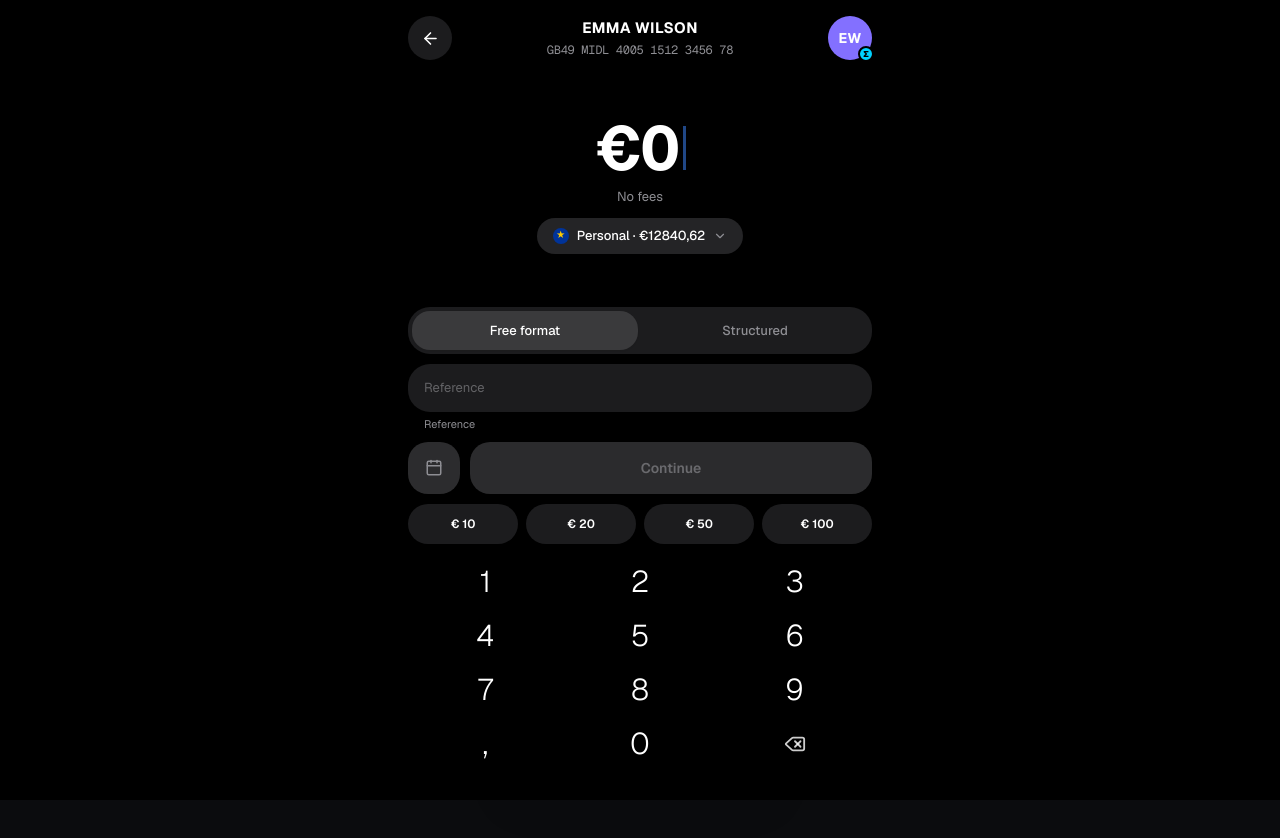
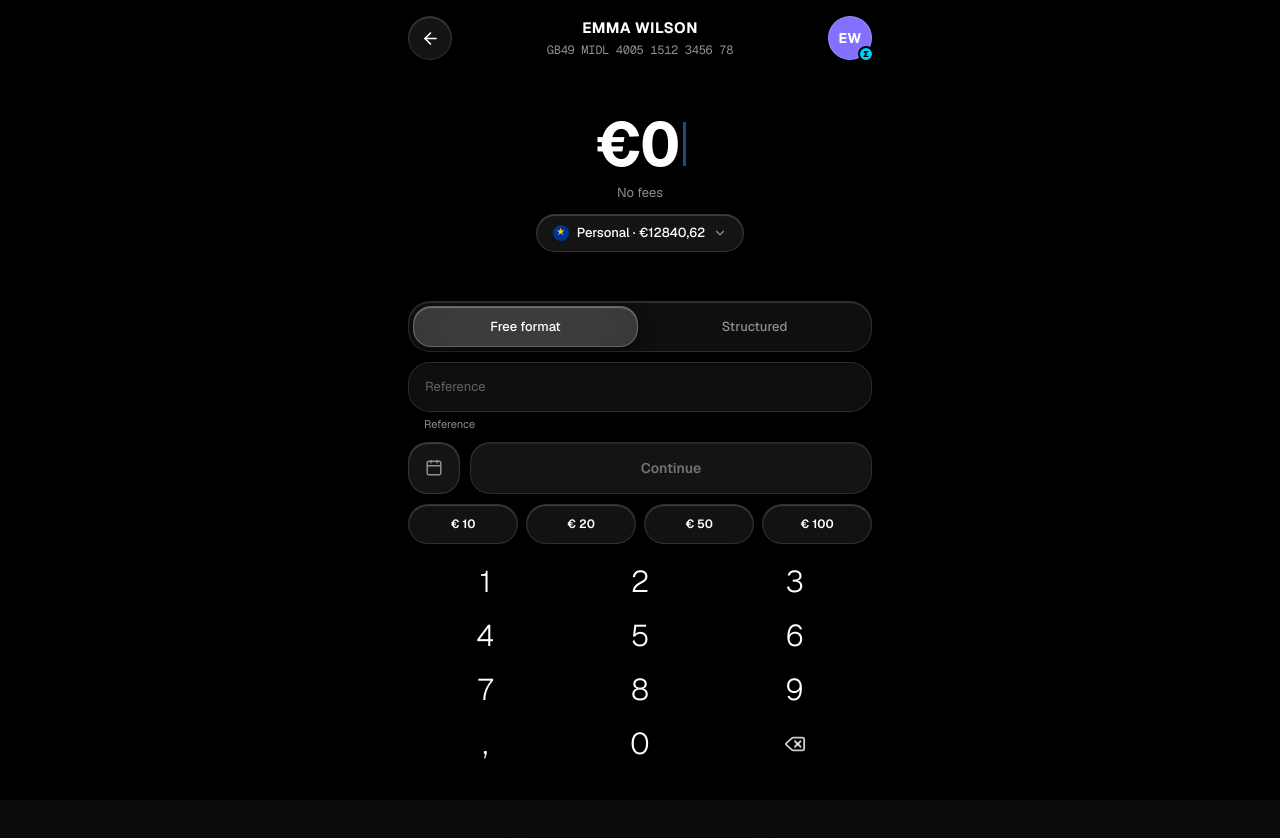
Before and after one commit to balsingh04535-star/aura-banking, a React (Vite) app: page / in a window 1280 px wide. Both pictures are taken after typing "Sample" into the empty fields and a click on the button "Send". Shown: the top 838 px of the page. Built offline with nearby package versions, Linux system fonts and the light colour scheme.

Commit message:
Apply authentic liquid glass styling to payment buttons, toggle capsules, and input fields

```diff
--- a/src/components/payments/SendMoneyModal.tsx
+++ b/src/components/payments/SendMoneyModal.tsx
@@ -208,7 +208,7 @@ export const SendMoneyModal: React.FC = () => {
                     handleClose();
                   }
                 }}
-                className="w-11 h-11 rounded-full bg-[#1c1c1e] text-white flex items-center justify-center active:bg-[#2c2c2e] transition-colors"
+                className="w-11 h-11 rounded-full bg-white/[0.08] backdrop-blur-xl border border-white/[0.12] shadow-[inset_0_1px_1px_rgba(255,255,255,0.18)] text-white flex items-center justify-center hover:bg-white/[0.15] active:scale-95 transition-all"
               >
                 <ArrowLeft size={19} />
               </button>
@@ -237,10 +237,10 @@ export const SendMoneyModal: React.FC = () => {
                 }}
                 className="relative cursor-pointer"
               >
-                <div className="w-11 h-11 rounded-full bg-[#8370ff] text-white font-bold text-sm flex items-center justify-center shadow-sm">
+                <div className="w-11 h-11 rounded-full bg-[#8370ff] text-white font-bold text-sm flex items-center justify-center shadow-lg border border-white/20">
                   {recipientInitials}
                 </div>
-                <div className="absolute -bottom-0.5 -right-0.5 w-4 h-4 rounded-full bg-[#00d2ff] border-2 border-black flex items-center justify-center">
+                <div className="absolute -bottom-0.5 -right-0.5 w-4 h-4 rounded-full bg-[#00d2ff] border-2 border-black flex items-center justify-center shadow-sm">
                   <span className="text-[8px] font-black text-black leading-none">Σ</span>
                 </div>
               </div>
@@ -270,13 +270,13 @@ export const SendMoneyModal: React.FC = () => {
                             value={searchQuery}
                             onChange={(e) => setSearchQuery(e.target.value)}
                             placeholder="Search contact or IBAN..."
-                            className="w-full bg-[#1c1c1e] rounded-2xl pl-10 pr-4 py-3 text-xs text-white placeholder-[#8e8e93] focus:outline-none"
+                            className="w-full bg-white/[0.06] backdrop-blur-xl border border-white/[0.12] rounded-2xl pl-10 pr-4 py-3 text-xs text-white placeholder-[#8e8e93] focus:outline-none focus:border-white/30"
                           />
                         </div>
 
                         <button
                           onClick={() => setIsAddingCustom(true)}
-                          className="w-full p-3.5 rounded-2xl bg-[#1c1c1e] text-xs font-medium text-white hover:bg-[#2c2c2e] transition-colors flex items-center justify-center gap-2"
+                          className="w-full p-3.5 rounded-2xl bg-white/[0.06] backdrop-blur-xl border border-white/[0.12] text-xs font-medium text-white hover:bg-white/[0.12] transition-colors flex items-center justify-center gap-2"
                         >
                           <UserPlus size={15} />
                           <span>Add New Beneficiary</span>
@@ -290,10 +290,10 @@ export const SendMoneyModal: React.FC = () => {
                             <div
                               key={ben.id}
                               onClick={() => handleSelectRecipient(ben)}
-                              className="p-3.5 rounded-2xl bg-[#1c1c1e] hover:bg-[#2c2c2e] flex items-center justify-between cursor-pointer transition-colors"
+                              className="p-3.5 rounded-2xl bg-white/[0.05] backdrop-blur-xl border border-white/[0.08] hover:bg-white/[0.12] hover:border-white/[0.18] flex items-center justify-between cursor-pointer transition-all"
                             >
                               <div className="flex items-center gap-3">
-                                <div className="w-10 h-10 rounded-full bg-[#2c2c2e] flex items-center justify-center font-bold text-xs text-white shrink-0">
+                                <div className="w-10 h-10 rounded-full bg-white/[0.08] border border-white/10 flex items-center justify-center font-bold text-xs text-white shrink-0">
                                   {ben.name
                                     .split(' ')
                                     .map((n) => n[0])
@@ -325,7 +325,7 @@ export const SendMoneyModal: React.FC = () => {
                             value={customName}
                             onChange={(e) => setCustomName(e.target.value)}
                             placeholder="e.g. BALVINDER SINGH"
-                            className="w-full bg-[#1c1c1e] rounded-xl p-3 text-xs text-white focus:outline-none"
+                            className="w-full bg-white/[0.06] backdrop-blur-xl border border-white/[0.12] rounded-xl p-3 text-xs text-white focus:outline-none"
                           />
                         </div>
                         <div>
@@ -337,14 +337,14 @@ export const SendMoneyModal: React.FC = () => {
                             value={customIban}
                             onChange={(e) => setCustomIban(e.target.value)}
                             placeholder="BE37 0000 0000 0000"
-                            className="w-full bg-[#1c1c1e] rounded-xl p-3 text-xs text-white font-mono focus:outline-none"
+                            className="w-full bg-white/[0.06] backdrop-blur-xl border border-white/[0.12] rounded-xl p-3 text-xs text-white font-mono focus:outline-none"
                           />
                         </div>
 
                         <div className="flex gap-2 pt-2">
                           <button
                             onClick={() => setIsAddingCustom(false)}
-                            className="flex-1 py-3 rounded-xl bg-[#1c1c1e] text-xs font-medium text-white"
+                            className="flex-1 py-3 rounded-xl bg-white/[0.06] text-xs font-medium text-white border border-white/10"
                           >
                             Cancel
                           </button>
@@ -360,7 +360,7 @@ export const SendMoneyModal: React.FC = () => {
                   </motion.div>
                 )}
 
-                {/* EXACT AMOUNT SCREEN AS PER SCREENSHOT */}
+                {/* EXACT AMOUNT SCREEN WITH LIQUID GLASS BUTTONS & CONTAINERS */}
                 {step === 'amount' && selectedRecipient && (
                   <motion.div
                     key="step-amount"
@@ -380,17 +380,17 @@ export const SendMoneyModal: React.FC = () => {
                         No fees
                       </p>
 
-                      {/* Source Account Capsule Pill */}
+                      {/* Source Account Liquid Glass Pill */}
                       <div className="relative mt-3">
                         <button
                           onClick={() => {
                             triggerHaptic('light');
                             setIsAccountPickerOpen(!isAccountPickerOpen);
                           }}
-                          className="rounded-full bg-[#242426] hover:bg-[#323236] py-2 px-4 flex items-center gap-2 text-[13px] font-medium text-white transition-colors"
+                          className="rounded-full bg-white/[0.08] backdrop-blur-2xl border border-white/[0.14] shadow-[0_4px_14px_rgba(0,0,0,0.4),inset_0_1px_1px_rgba(255,255,255,0.2)] hover:bg-white/[0.14] py-2 px-4 flex items-center gap-2 text-[13px] font-medium text-white transition-all active:scale-98"
                         >
                           {/* EU Star Circle */}
-                          <div className="w-4 h-4 rounded-full bg-[#003399] flex items-center justify-center text-[9px] text-[#ffcc00] font-bold">
+                          <div className="w-4 h-4 rounded-full bg-[#003399] flex items-center justify-center text-[9px] text-[#ffcc00] font-bold shadow-sm">
                             ★
                           </div>
                           <span>
@@ -406,7 +406,7 @@ export const SendMoneyModal: React.FC = () => {
 
                         {/* Dropdown */}
                         {isAccountPickerOpen && (
-                          <div className="absolute top-10 left-1/2 -translate-x-1/2 w-60 bg-[#1c1c1e] rounded-2xl p-2 z-50 border border-white/10 shadow-2xl">
+                          <div className="absolute top-10 left-1/2 -translate-x-1/2 w-60 bg-[#141618]/95 backdrop-blur-2xl rounded-2xl p-2 z-50 border border-white/15 shadow-2xl">
                             {accounts.map((acc) => (
                               <button
                                 key={acc.id}
@@ -414,7 +414,7 @@ export const SendMoneyModal: React.FC = () => {
                                   setSourceAccountId(acc.id);
                                   setIsAccountPickerOpen(false);
                                 }}
-                                className="w-full p-2.5 rounded-xl text-left text-xs flex items-center justify-between hover:bg-[#2c2c2e] text-white"
+                                className="w-full p-2.5 rounded-xl text-left text-xs flex items-center justify-between hover:bg-white/10 text-white transition-colors"
                               >
                                 <span>{acc.name}</span>
                                 <span className="text-[#8e8e93] font-mono">
@@ -427,10 +427,10 @@ export const SendMoneyModal: React.FC = () => {
                       </div>
                     </div>
 
-                    {/* CONTROLS & KEYPAD SECTION */}
+                    {/* CONTROLS & KEYPAD SECTION (ALL LIQUID GLASS) */}
                     <div className="w-full space-y-2.5 shrink-0 pt-1">
-                      {/* Free format / Structured Toggle */}
-                      <div className="w-full rounded-[22px] bg-[#1c1c1e] p-1 grid grid-cols-2 gap-1">
+                      {/* Free format / Structured Toggle (Liquid Glass Capsule) */}
+                      <div className="w-full rounded-[22px] bg-white/[0.06] backdrop-blur-2xl border border-white/[0.12] shadow-[inset_0_1px_1px_rgba(255,255,255,0.14)] p-1 grid grid-cols-2 gap-1">
                         <button
                           onClick={() => {
                             triggerHaptic('light');
@@ -438,7 +438,7 @@ export const SendMoneyModal: React.FC = () => {
                           }}
                           className={`py-2.5 rounded-[18px] text-[13px] font-medium text-center transition-all ${
                             transferType === 'free'
-                              ? 'bg-[#3a3a3c] text-white shadow-sm'
+                              ? 'bg-white/[0.16] backdrop-blur-xl border border-white/[0.22] text-white shadow-[0_4px_14px_rgba(0,0,0,0.5),inset_0_1px_1px_rgba(255,255,255,0.3)]'
                               : 'text-[#8e8e93] hover:text-white'
                           }`}
                         >
@@ -451,7 +451,7 @@ export const SendMoneyModal: React.FC = () => {
                           }}
                           className={`py-2.5 rounded-[18px] text-[13px] font-medium text-center transition-all ${
                             transferType === 'structured'
-                              ? 'bg-[#3a3a3c] text-white shadow-sm'
+                              ? 'bg-white/[0.16] backdrop-blur-xl border border-white/[0.22] text-white shadow-[0_4px_14px_rgba(0,0,0,0.5),inset_0_1px_1px_rgba(255,255,255,0.3)]'
                               : 'text-[#8e8e93] hover:text-white'
                           }`}
                         >
@@ -459,28 +459,28 @@ export const SendMoneyModal: React.FC = () => {
                         </button>
                       </div>
 
-                      {/* Reference Input */}
+                      {/* Reference Input (Liquid Glass Field) */}
                       <div>
                         <input
                           type="text"
                           value={reference}
                           onChange={(e) => setReference(e.target.value)}
                           placeholder={transferType === 'free' ? 'Reference' : '+++000/0000/00000+++'}
-                          className="w-full rounded-[22px] bg-[#1c1c1e] px-4 py-3.5 text-[13px] text-white placeholder-[#636366] focus:outline-none focus:bg-[#242426] transition-colors"
+                          className="w-full rounded-[22px] bg-white/[0.06] backdrop-blur-2xl border border-white/[0.12] shadow-[inset_0_1px_2px_rgba(0,0,0,0.35)] px-4 py-3.5 text-[13px] text-white placeholder-[#636366] focus:outline-none focus:border-white/30 focus:bg-white/[0.09] transition-all"
                         />
                         <span className="block text-[11px] text-[#8e8e93] px-4 mt-1 font-normal">
                           Reference
                         </span>
                       </div>
 
-                      {/* Calendar & Continue Row */}
+                      {/* Calendar & Continue Row (Liquid Glass Buttons) */}
                       <div className="w-full flex items-center gap-2.5">
                         <button
                           onClick={() => {
                             triggerHaptic('light');
                             showToast('Scheduled execution date enabled', 'info');
                           }}
-                          className="w-[52px] h-[52px] rounded-[20px] bg-[#2c2c2e] hover:bg-[#3a3a3c] flex items-center justify-center text-[#8e8e93] hover:text-white shrink-0 transition-colors"
+                          className="w-[52px] h-[52px] rounded-[20px] bg-white/[0.08] backdrop-blur-2xl border border-white/[0.14] shadow-[0_4px_14px_rgba(0,0,0,0.4),inset_0_1px_1px_rgba(255,255,255,0.2)] hover:bg-white/[0.15] hover:border-white/[0.25] flex items-center justify-center text-[#8e8e93] hover:text-white shrink-0 transition-all active:scale-95"
                           title="Schedule transfer"
                         >
                           <Calendar size={18} />
@@ -491,21 +491,21 @@ export const SendMoneyModal: React.FC = () => {
                           disabled={parsedAmount <= 0}
                           className={`h-[52px] rounded-[20px] flex-1 font-semibold text-sm flex items-center justify-center transition-all ${
                             parsedAmount > 0
-                              ? 'bg-white text-black hover:bg-neutral-200 active:scale-[0.99]'
-                              : 'bg-[#3a3a3c] text-[#8e8e93] cursor-not-allowed opacity-75'
+                              ? 'bg-white text-black hover:bg-neutral-200 active:scale-[0.99] shadow-[0_4px_20px_rgba(255,255,255,0.3)]'
+                              : 'bg-white/[0.08] backdrop-blur-2xl border border-white/[0.1] text-white/40 cursor-not-allowed shadow-[inset_0_1px_1px_rgba(255,255,255,0.08)]'
                           }`}
                         >
                           Continue
                         </button>
                       </div>
 
-                      {/* Preset Amount Pills: € 10, € 20, € 50, € 100 */}
+                      {/* Preset Amount Pills: € 10, € 20, € 50, € 100 (Liquid Glass Capsule Buttons) */}
                       <div className="w-full grid grid-cols-4 gap-2">
                         {[10, 20, 50, 100].map((val) => (
                           <button
                             key={val}
                             onClick={() => handlePresetAmount(val)}
-                            className="h-10 rounded-full bg-[#1c1c1e] hover:bg-[#2c2c2e] active:scale-95 text-xs font-semibold text-white text-center transition-all flex items-center justify-center"
+                            className="h-10 rounded-full bg-white/[0.07] backdrop-blur-2xl border border-white/[0.12] hover:bg-white/[0.14] hover:border-white/[0.25] active:scale-95 text-xs font-semibold text-white text-center transition-all flex items-center justify-center shadow-[0_2px_10px_rgba(0,0,0,0.3),inset_0_1px_1px_rgba(255,255,255,0.2)]"
                           >
                             € {val}
                           </button>
@@ -543,7 +543,7 @@ export const SendMoneyModal: React.FC = () => {
                     exit={{ opacity: 0, y: -10 }}
                     className="w-full h-full flex flex-col justify-between py-2"
                   >
-                    <div className="bg-[#1c1c1e] rounded-3xl p-5 space-y-4 text-xs">
+                    <div className="bg-white/[0.06] backdrop-blur-2xl border border-white/[0.12] rounded-3xl p-5 space-y-4 text-xs shadow-2xl">
                       <div className="flex items-center justify-between pb-3 border-b border-white/5">
                         <span className="text-[#8e8e93]">Recipient</span>
                         <div className="text-right">
@@ -588,7 +588,7 @@ export const SendMoneyModal: React.FC = () => {
 
                     <button
                       onClick={handleStartAuthentication}
-                      className="w-full py-4 rounded-2xl bg-white text-black font-semibold text-sm flex items-center justify-center gap-2 hover:bg-neutral-200 transition-colors"
+                      className="w-full py-4 rounded-2xl bg-white text-black font-semibold text-sm flex items-center justify-center gap-2 hover:bg-neutral-200 transition-colors shadow-2xl"
                     >
                       <ShieldCheck size={18} />
                       <span>Authorize & Send €{parsedAmount.toFixed(2).replace('.', ',')}</span>
@@ -636,7 +636,7 @@ export const SendMoneyModal: React.FC = () => {
                         onClick={() => {
                           showToast('Receipt copied to clipboard', 'info');
                         }}
-                        className="py-3 rounded-2xl bg-[#1c1c1e] text-xs font-medium text-white hover:bg-[#2c2c2e] flex items-center justify-center gap-1.5"
+                        className="py-3 rounded-2xl bg-white/[0.08] backdrop-blur-xl border border-white/15 text-xs font-medium text-white hover:bg-white/[0.15] flex items-center justify-center gap-1.5 transition-all"
                       >
                         <Share2 size={14} />
                         <span>Share Receipt</span>
@@ -647,7 +647,7 @@ export const SendMoneyModal: React.FC = () => {
                           setAmountStr('0');
                           setStep('amount');
                         }}
-                        className="py-3 rounded-2xl bg-[#1c1c1e] text-xs font-medium text-white hover:bg-[#2c2c2e] flex items-center justify-center gap-1.5"
+                        className="py-3 rounded-2xl bg-white/[0.08] backdrop-blur-xl border border-white/15 text-xs font-medium text-white hover:bg-white/[0.15] flex items-center justify-center gap-1.5 transition-all"
                       >
                         <Repeat size={14} />
                         <span>Send Again</span>
```
